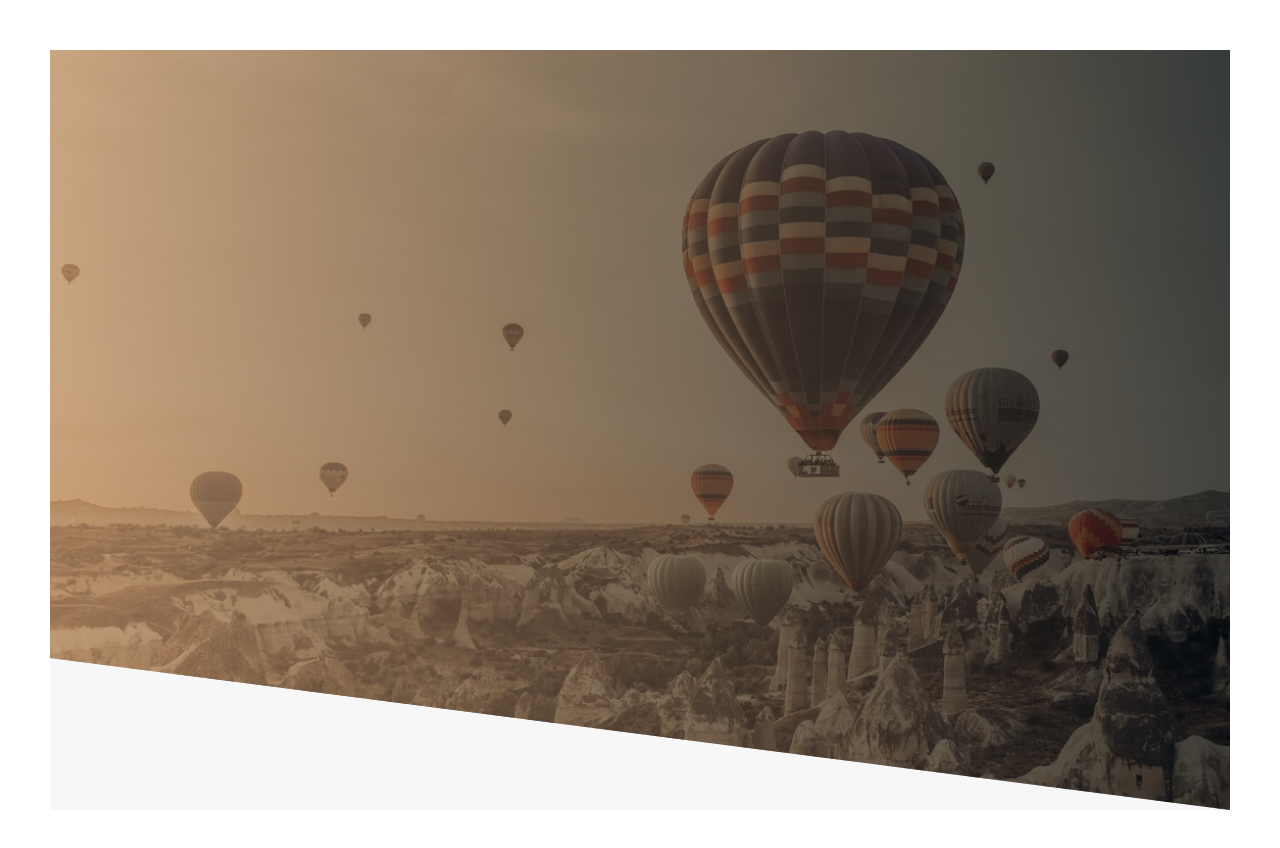
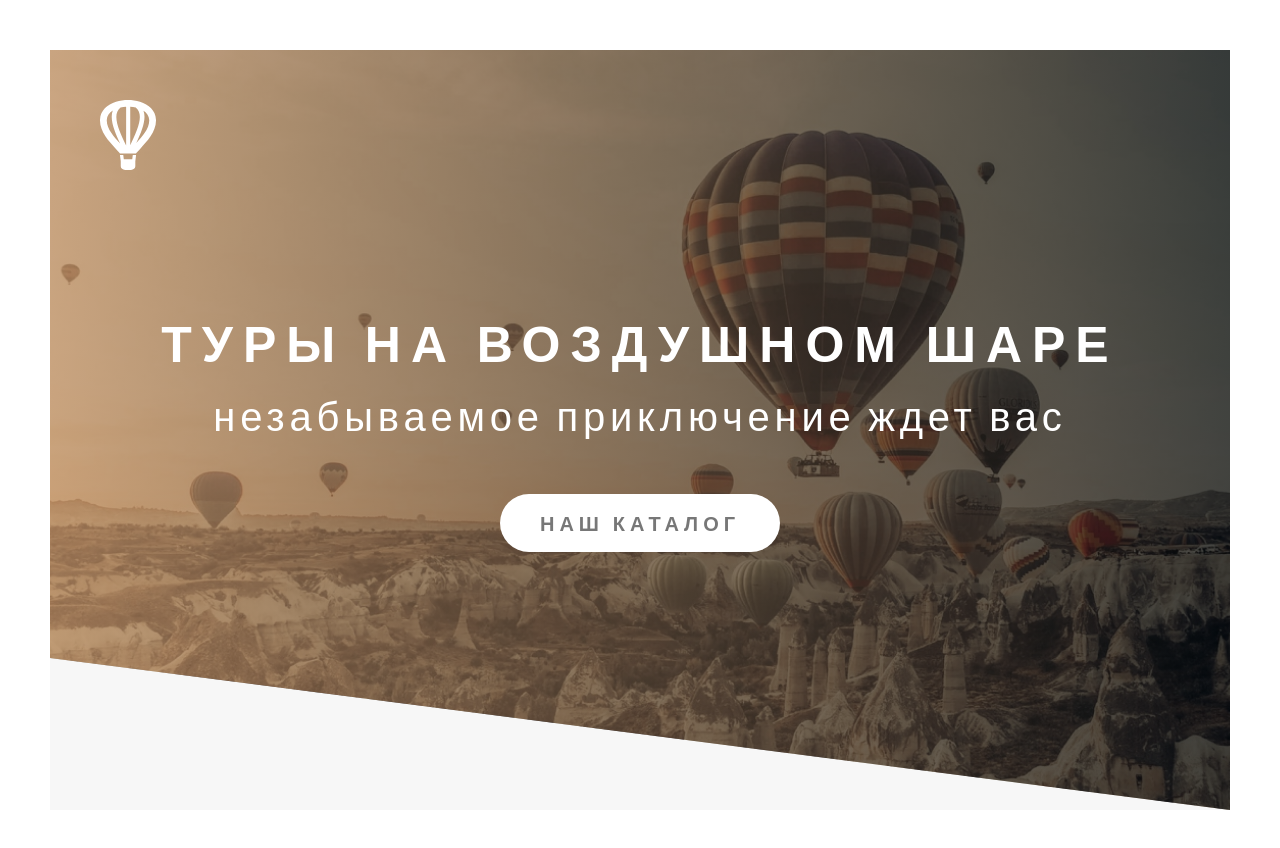
Before and after one commit to Vladyslav61/project-ballons, a plain HTML site: page index.html in a window 1280 px wide. Drawn offline with Linux system fonts and the light colour scheme.

Commit message:
Video 8 - button animation was added

```diff
--- a/index.html
+++ b/index.html
@@ -14,7 +14,18 @@
   </head>
   <body>
     <div class="container">
-      <div class="header"></div>
+      <div class="header">
+        <img src="./icons/Icon-logo.svg" alt="Logo" class="header__logo" />
+        <div class="header__box">
+          <h1 class="title-first">
+            <span class="title-first__main">ТУРЫ НА ВОЗДУШНОМ ШАРЕ</span
+            ><span class="title-first__secondary"
+              >незабываемое приключение ждет вас</span
+            >
+          </h1>
+          <a href="#" class="btn">НАШ КАТАЛОГ</a>
+        </div>
+      </div>
     </div>
   </body>
 </html>
--- a/sass/style.sass
+++ b/sass/style.sass
@@ -15,7 +15,96 @@ body
 .container
   background-color: #F7F7F7
 .header
+  position: relative
   height: 95vh
   background: linear-gradient(90deg, rgba(186, 133, 84, 0.7) 0%, rgba(1, 1, 1, 0.7) 100%), url(../img/header-background.jpg) no-repeat center / cover
   // background-size: cover
   clip-path: polygon(0 0, 100% 0%, 100% 100%, 0 80%)
+  &__logo
+    position: absolute
+    left: 50px
+    top: 50px
+    width: 56px
+    height: 70px
+  &__box
+    // My method
+    // width: 72%
+    // margin: 0 auto
+    // position: relative
+    position: absolute
+    width: 100%
+    text-align: center
+    top: 50%
+    left: 50%
+    // translate: 0 -50%
+    transform: translate(-50%, -50%)
+.title-first
+  color: #fff
+  margin-bottom: 50px
+  &__main
+    display: block
+    font-weight: 800
+    font-size: 50px
+    letter-spacing: 0.2em
+    text-transform: uppercase
+    margin-bottom: 10px
+    // My method
+    // text-align: center
+    animation: left-to-right
+    animation-duration: 1.7s
+    animation-delay: 1s
+    animation-timing-function: ease
+    backface-visibility: hidden
+  &__secondary
+    display: block
+    font-weight: 400
+    font-size: 40px
+    letter-spacing: 0.12em
+    // My method
+    // text-align: center
+    animation: right-to-left
+    animation-duration: 1.7s
+    animation-delay: 1s
+    animation-timing-function: ease
+    backface-visibility: hidden
+.btn
+  display: inline-block
+  padding: 15px 40px
+  border-radius: 50px
+  background-color: white
+  color: #777777
+  font-weight: 600
+  font-size: 20px
+  letter-spacing: 0.25em
+  transition: transform 2s
+  &:link, &:visited
+    text-decoration: none
+    text-transform: uppercase
+    // transition: transform 2s
+  &:hover
+    transform: translateY(-4px)
+    box-shadow: 0 4px 4px 0 rgba(0, 0, 0, 0.3)
+    // transition: transform 2s
+  &:active
+    transform: translateY(-2px)
+    box-shadow: 0 4px 4px 0 rgba(0, 0, 0, 0.1)
+    // transition: transform 2s
+
+@keyframes left-to-right
+  0%
+    opacity: 0
+    transform: translateX(-100px)
+  80%
+    transform: translateX(10px)
+  100%
+    opacity: 1
+    transform: translateX(0px)
+@keyframes right-to-left
+  0%
+    opacity: 0
+    transform: translateX(100px)
+  80%
+    transform: translateX(-10px)
+  100%
+    opacity: 1
+    transform: translateX(0px)
```
Also changed, not shown: css/style.css, icons/Icon-logo.svg (added), 1 other file.
